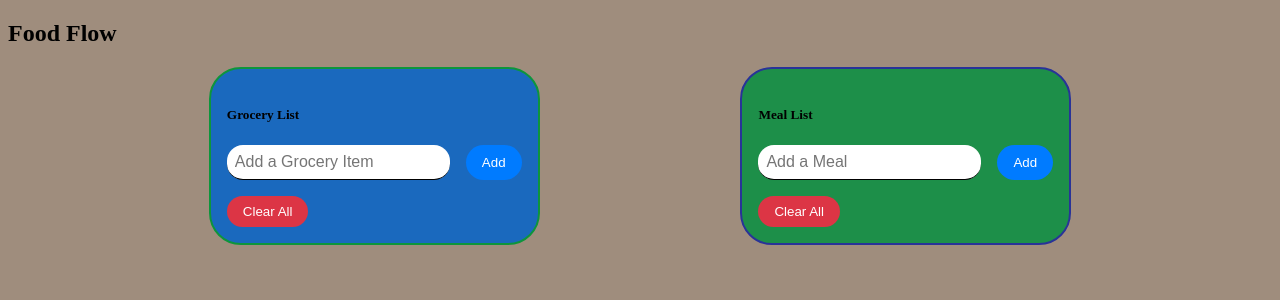
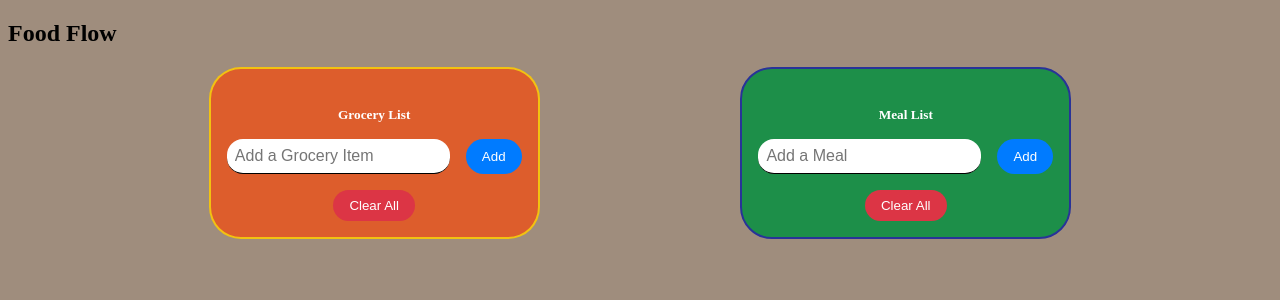
Before and after one commit to mjdurando82/FoodFlow, a Vue app in the folder foodflow/: page / in a window 1280 px wide. Shown: the top 300 px of the page. Built offline with nearby package versions, Linux system fonts and the light colour scheme.

Commit message:
styling updated

```diff
--- a/foodflow/src/components/GroceryList.vue
+++ b/foodflow/src/components/GroceryList.vue
@@ -1,18 +1,18 @@
 <template>
   <div class="groceries">
-    <h5>Grocery List</h5>
+    <h5 class="grocery-list-title">Grocery List</h5>
     <div class="add-item-container">
       <input v-on:input="handleChange" type="text" :value="ItemInput" placeholder="Add a Grocery Item" class="add-item-input">
       <button class="add-item-btn" type="submit" @click="addItem">Add</button>
     </div>
     <ul class="grocery-list">
-      <li v-for="(item, index) in items" :key="index" :class="{ 'checked': item.checked }">
+      <li class="grocery-item" v-for="(item, index) in items" :key="index" :class="{ 'checked': item.checked }">
         <input type="checkbox" v-model="item.checked" class="checkbox">
         <span class="item-name">{{ item.name }}</span>
         <button class="remove-item" @click="removeItem(index)">&#9747;</button>
       </li>
     </ul>
-    <section>
+    <section class="clear-all-container">
       <button class="clear-all-btn" @click="clearAll">Clear All</button>
     </section>
   </div>
@@ -52,6 +52,11 @@ li {
 input {
   border-radius: 1rem;
 }
+.grocery-list-title {
+  color: #fff;
+  margin-bottom: 1rem;
+  text-align: center;
+}
 .add-item-container {
   display: flex;
   margin-bottom: 1rem;
@@ -62,6 +67,8 @@ input {
   border: none;
   border-bottom: 1px solid #000;
   font-size: 16px;
+  background-color: #fff;
+  color: #000;
 }
 .add-item-btn {
   margin-left: 1rem;
@@ -78,9 +85,15 @@ input {
 .grocery-list {
   margin-top: 1rem;
 }
+.grocery-item {
+  display: flex;
+  align-items: center;
+  margin-bottom: 0.5rem;
+}
 .item-name {
   margin-left: 1rem;
   flex: 1;
+  color: #fff;
 }
 .checkbox {
   margin-right: 1rem;
@@ -92,6 +105,11 @@ input {
 }
 .checked {
   text-decoration: line-through;
+}
+.clear-all-container {
+  display: flex;
+  justify-content: center;
+  margin-top: 1rem;
 }
 .clear-all-btn {
   background-color: #dc3545;
@@ -105,8 +123,8 @@ input {
   background-color: #b41a2a;
 }
 .groceries {
-  background-color: #1a69be;
-  border: solid 2px #0d953c;
+  background-color: rgba(255, 68, 0, 0.645);
+  border: solid 2px rgba(255, 255, 0, 0.622);
   border-radius: 2rem;
   padding: 1rem;
 }
--- a/foodflow/src/components/MealList.vue
+++ b/foodflow/src/components/MealList.vue
@@ -1,17 +1,17 @@
 <template>
   <div class="meals">
-    <h5>Meal List</h5>
+    <h5 class="meal-list-title">Meal List</h5>
     <div class="add-meal-container">
-      <input v-on:input="handleChange" type="text" :value="mealInput" placeholder="Add a Meal" class="add-item-input">
-      <button class="add-item-btn" type="submit" @click="addMeal">Add</button>
+      <input v-on:input="handleChange" type="text" :value="mealInput" placeholder="Add a Meal" class="add-meal-input">
+      <button class="add-meal-btn" type="submit" @click="addMeal">Add</button>
     </div>
     <ul class="meal-list">
-      <li v-for="(meal, index) in meals" :key="index" >
+      <li v-for="(meal, index) in meals" :key="index" class="meal-item">
         <span class="meal-name">{{ meal }}</span>
         <button class="remove-meal" @click="removeMeal(index)">&#9747;</button>
       </li>
     </ul>
-    <section>
+    <section class="clear-all-container">
       <button class="clear-all-btn" @click="clearAll">Clear All</button>
     </section>
   </div>
@@ -48,17 +48,30 @@ export default {
 li {
   list-style: none;
 }
+input {
+  border-radius: 1rem;
+}
+.meal-list-title {
+  color: #fff;
+  margin-bottom: 1rem;
+  text-align: center;
+}
+
 .add-meal-container {
   display: flex;
   margin-bottom: 1rem;
 }
+
 .add-meal-input {
   flex: 1;
   padding: 0.5rem;
   border: none;
   border-bottom: 1px solid #000;
   font-size: 16px;
+  background-color: #fff;
+  color: #000;
 }
+
 .add-meal-btn {
   margin-left: 1rem;
   background-color: #007bff;
@@ -66,28 +79,45 @@ li {
   border: none;
   padding: 0.5rem 1rem;
   cursor: pointer;
+  border-radius: 10rem;
 }
+
 .add-meal-btn:hover {
   background-color: #1c62ad;
 }
+
 .meal-list {
   margin-top: 1rem;
 }
+
+.meal-item {
+  display: flex;
+  align-items: center;
+  margin-bottom: 0.5rem;
+}
+
 .meal-name {
   margin-left: 1rem;
   flex: 1;
+  color: #fff;
 }
-.checkbox {
-  margin-right: 1rem;
-}
+
 .remove-meal {
   margin-left: 1rem;
   color: red;
   cursor: pointer;
 }
-.checked {
-  text-decoration: line-through;
+
+.remove-meal:hover {
+  color: #ff0000;
 }
+
+.clear-all-container {
+  display: flex;
+  justify-content: center;
+  margin-top: 1rem;
+}
+
 .clear-all-btn {
   background-color: #dc3545;
   color: #fff;
@@ -95,9 +125,11 @@ li {
   padding: 0.5rem 1rem;
   cursor: pointer;
 }
+
 .clear-all-btn:hover {
   background-color: #b41a2a;
 }
+
 .meals {
   background-color: rgb(29, 143, 73);
   border: solid 2px #283398;
```
